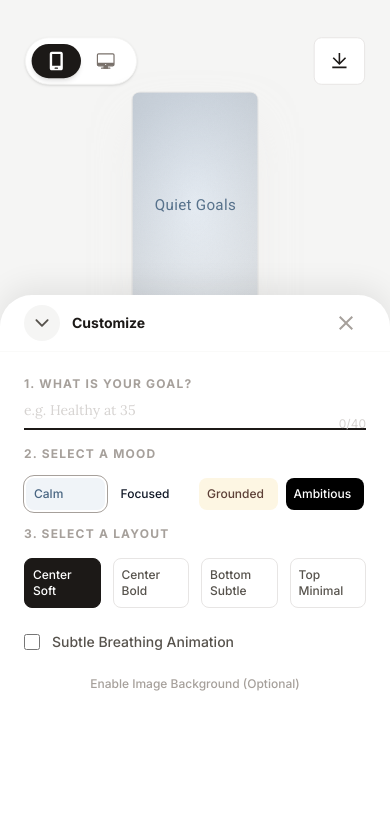
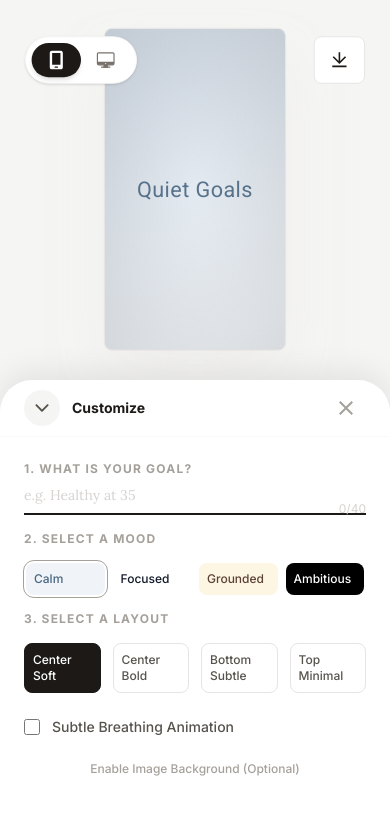
Before and after one commit to ami-souvik/quiet-goals, a Next.js app: page /create in a window 390 px wide. Shown: the top 814 px of the page. Built offline with nearby package versions, Linux system fonts and the light colour scheme; a web font is replaced by a local one.

Commit message:
fix(preview): optimize mobile layout transitions and scaling

```diff
--- a/src/app/create/page.tsx
+++ b/src/app/create/page.tsx
@@ -30,7 +30,7 @@ export default function CreatePage() {
           transition-all duration-500 ease-[cubic-bezier(0.32,0.72,0,1)]
           flex flex-col
           lg:static lg:h-full lg:w-[420px] xl:w-[480px] lg:shadow-none lg:border-r lg:border-stone-100
-          ${hideControls ? 'h-[80px]' : 'h-[65vh]'}
+          ${hideControls ? 'h-[80px]' : 'h-[55vh]'}
           rounded-t-[32px] lg:rounded-none
         `}
       >
@@ -109,12 +109,12 @@ export default function CreatePage() {
       </div>
 
       {/* RIGHT COLUMN (Desktop) / TOP AREA (Mobile): Preview */}
-      <div className="flex-1 relative bg-stone-100 lg:bg-stone-50 flex flex-col items-center justify-center p-4 lg:p-0 transition-all duration-500">
+      <div className="flex-1 relative bg-stone-100 lg:bg-stone-50 flex flex-col items-center justify-center transition-all duration-500">
         {/* Mobile Header (When controls collapsed, maybe show title?) */}
 
         <div className={`
             w-full h-full flex items-center justify-center transition-all duration-500
-            ${hideControls ? 'pb-24 scale-100' : 'pb-[66vh] scale-95 lg:scale-100 lg:pb-0'}
+            ${hideControls ? 'pb-24 scale-100' : 'pb-[58vh] scale-95 lg:scale-100 lg:pb-0'}
          `}>
           <div className="w-full max-w-[400px] lg:max-w-none lg:w-full lg:h-full lg:flex lg:items-center lg:justify-center lg:sticky lg:top-0">
             <PreviewPanel
@@ -126,7 +126,7 @@ export default function CreatePage() {
                 bgMode,
                 backgroundImage,
                 isFetchingImage,
-                            mobileMaxHeight: hideControls ? '75vh' : '28vh'
+                mobileMaxHeight: hideControls ? '75vh' : '40vh'
               }}
             />
           </div>        </div>
--- a/src/components/ModeToggle.tsx
+++ b/src/components/ModeToggle.tsx
@@ -27,8 +27,6 @@ export default function ModeToggle({ viewMode, setViewMode }: { viewMode: "mobil
                         : "text-stone-500 hover:text-stone-900"
                         }`}
                 >
-
-                    <p className="hidden md:block">{mode.id.charAt(0).toUpperCase() + mode.id.slice(1)}</p>
                     <mode.icon className="w-5 h-5" />
                 </button>
             ))}
--- a/src/components/PreviewPanel.tsx
+++ b/src/components/PreviewPanel.tsx
@@ -95,20 +95,17 @@ export default function PreviewPanel({
   };
 
   return (
-    <div className="flex flex-col items-center w-full max-w-2xl mx-auto space-y-2">
+    <div className="flex flex-col justify-center items-center w-full h-full max-w-2xl mx-auto space-y-2">
       {/* Controls */}
-      <div className="flex flex-col gap-4 w-full">
-        <div className="w-full grid grid-cols-2 gap-4">
+      <div className="w-full absolute top-0 p-4 grid grid-cols-2 z-11 gap-4">
         <ModeToggle {...{ viewMode, setViewMode }} />
         <div className="flex justify-end gap-2">
           <button
             onClick={() => handleDownload(viewMode)}
-              className="px-4 py-2 bg-white border border-stone-200 text-stone-900 rounded-lg text-xs font-medium hover:bg-stone-50 hover:border-stone-300 transition-all"
+            className="flex justify-center items-center px-4 py-2 bg-white border border-stone-200 text-stone-900 rounded-lg text-xs font-medium hover:bg-stone-50 hover:border-stone-300 transition-all"
           >
             <RiDownloadLine className="w-5 h-5" />
-              <p className="hidden md:block">Save Desktop</p>
           </button>
-          </div>
         </div>
       </div>
 
```
Lines whose indentation alone changed are shown as unchanged.
